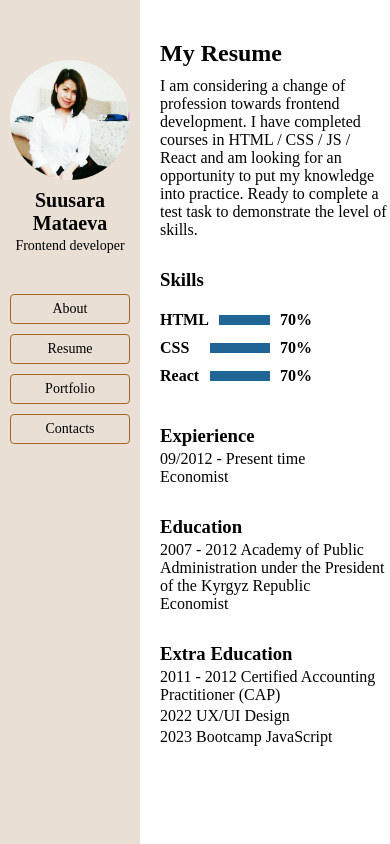
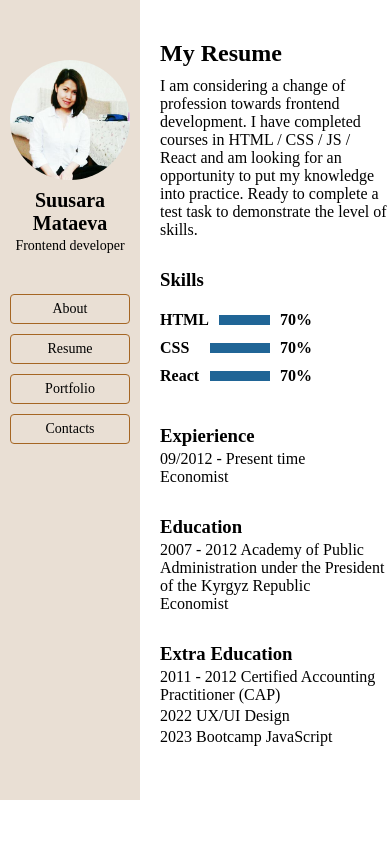
Before and after one commit to sarausen/online_CV, a React (Create React App) app: page / in a window 390 px wide. Shown: the top 844 px of the page. Built offline with nearby package versions, Linux system fonts and the light colour scheme.

Commit message:
add styles

```diff
--- a/src/components/nav/style.css
+++ b/src/components/nav/style.css
@@ -45,7 +45,7 @@
     margin-top: 30px;
   }
   .menu_block {
-    height: 1000px;
+    height: 800px;
   }
   .about_photo {
     width: 120px;
```
